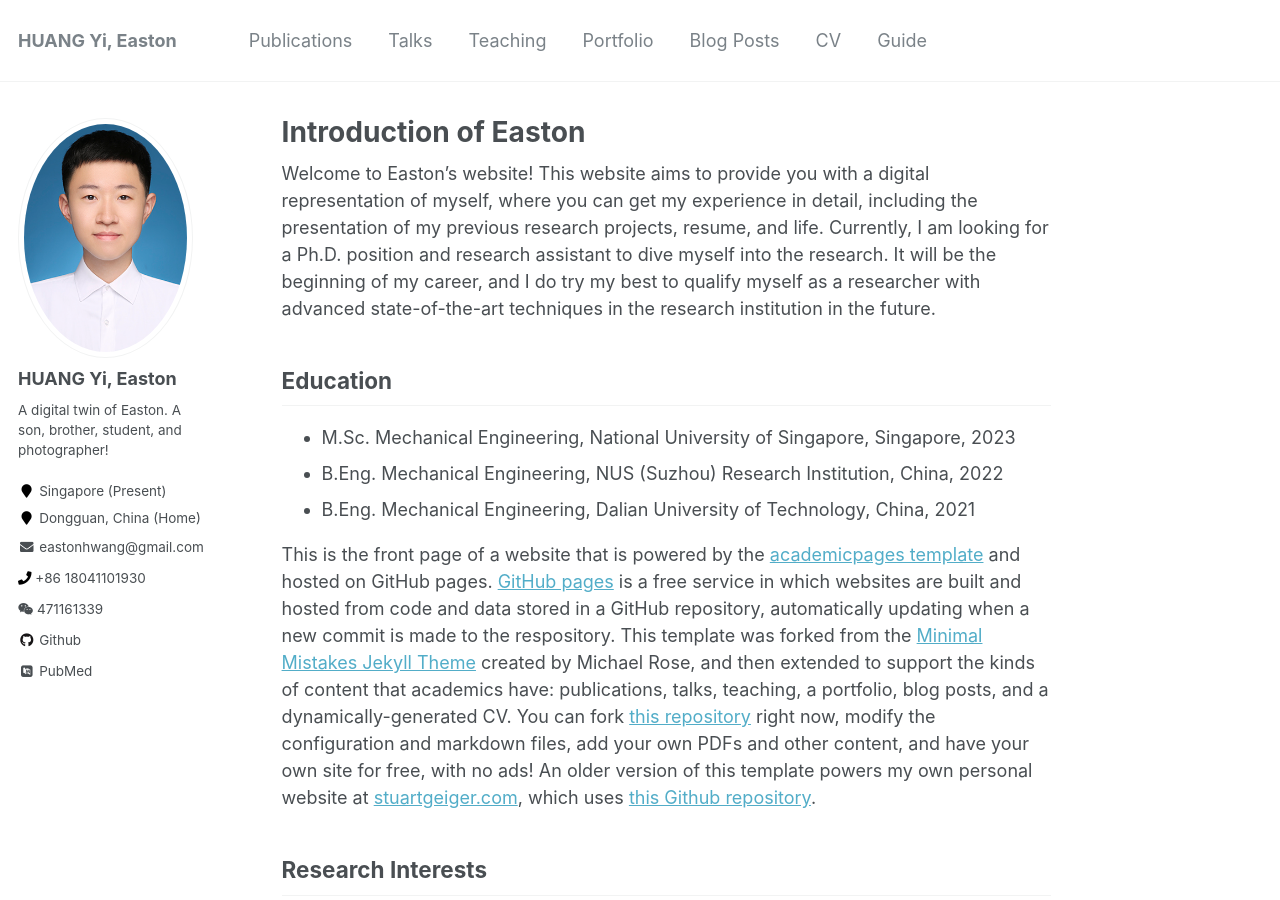
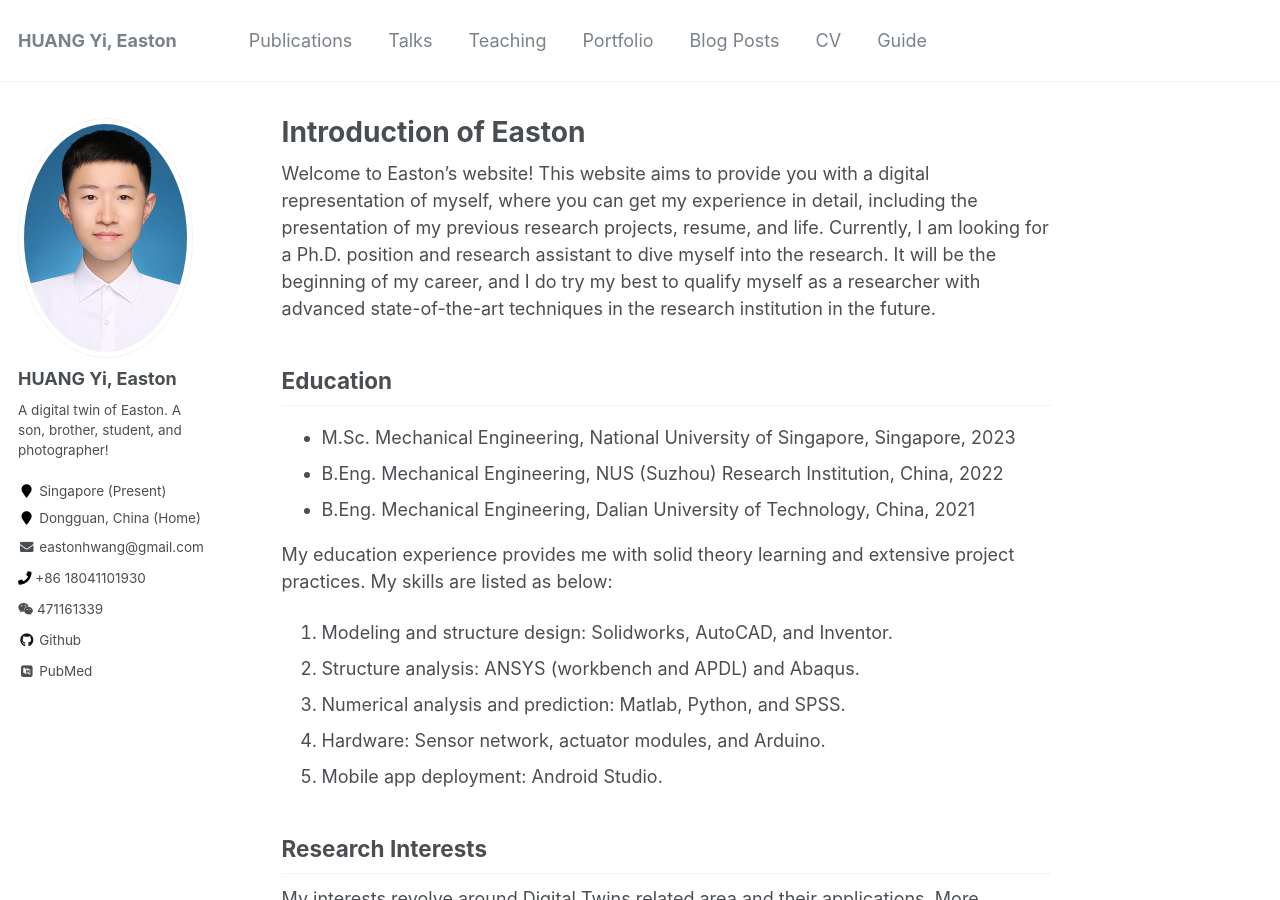
Before and after one commit to easton-hy/easton-hy.github.io, a Jekyll site: the page built from _pages/about.md, in a window 1280 px wide and 900 px high. Built offline with Jekyll 4.4.1, drawn with Linux system fonts in a browser that asks for light colours; some web fonts are replaced.

Commit message:
Update about.md

```diff
--- a/_pages/about.md
+++ b/_pages/about.md
@@ -16,7 +16,12 @@ Education
 * B.Eng. Mechanical Engineering, NUS (Suzhou) Research Institution, China, 2022
 * B.Eng. Mechanical Engineering, Dalian University of Technology, China, 2021
 
-This is the front page of a website that is powered by the [academicpages template](https://github.com/academicpages/academicpages.github.io) and hosted on GitHub pages. [GitHub pages](https://pages.github.com) is a free service in which websites are built and hosted from code and data stored in a GitHub repository, automatically updating when a new commit is made to the respository. This template was forked from the [Minimal Mistakes Jekyll Theme](https://mmistakes.github.io/minimal-mistakes/) created by Michael Rose, and then extended to support the kinds of content that academics have: publications, talks, teaching, a portfolio, blog posts, and a dynamically-generated CV. You can fork [this repository](https://github.com/academicpages/academicpages.github.io) right now, modify the configuration and markdown files, add your own PDFs and other content, and have your own site for free, with no ads! An older version of this template powers my own personal website at [stuartgeiger.com](http://stuartgeiger.com), which uses [this Github repository](https://github.com/staeiou/staeiou.github.io).
+My education experience provides me with solid theory learning and extensive project practices. My skills are listed as below:
+1. Modeling and structure design: Solidworks, AutoCAD, and Inventor.
+2. Structure analysis: ANSYS (workbench and APDL) and Abaqus.
+3. Numerical analysis and prediction: Matlab, Python, and SPSS.
+4. Hardware: Sensor network, actuator modules, and Arduino.
+5. Mobile app deployment: Android Studio.
 
 Research Interests
 ------
```
